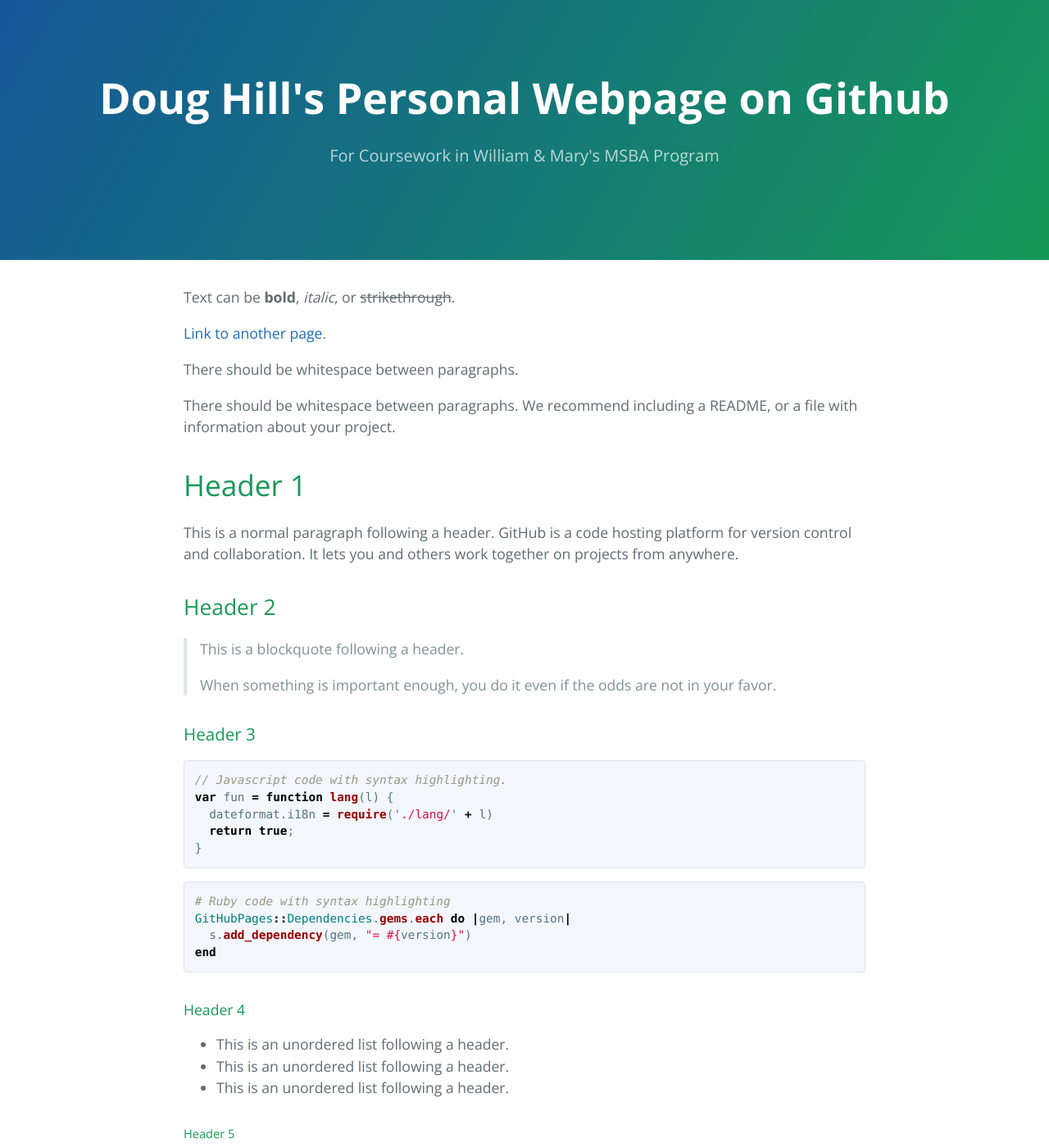
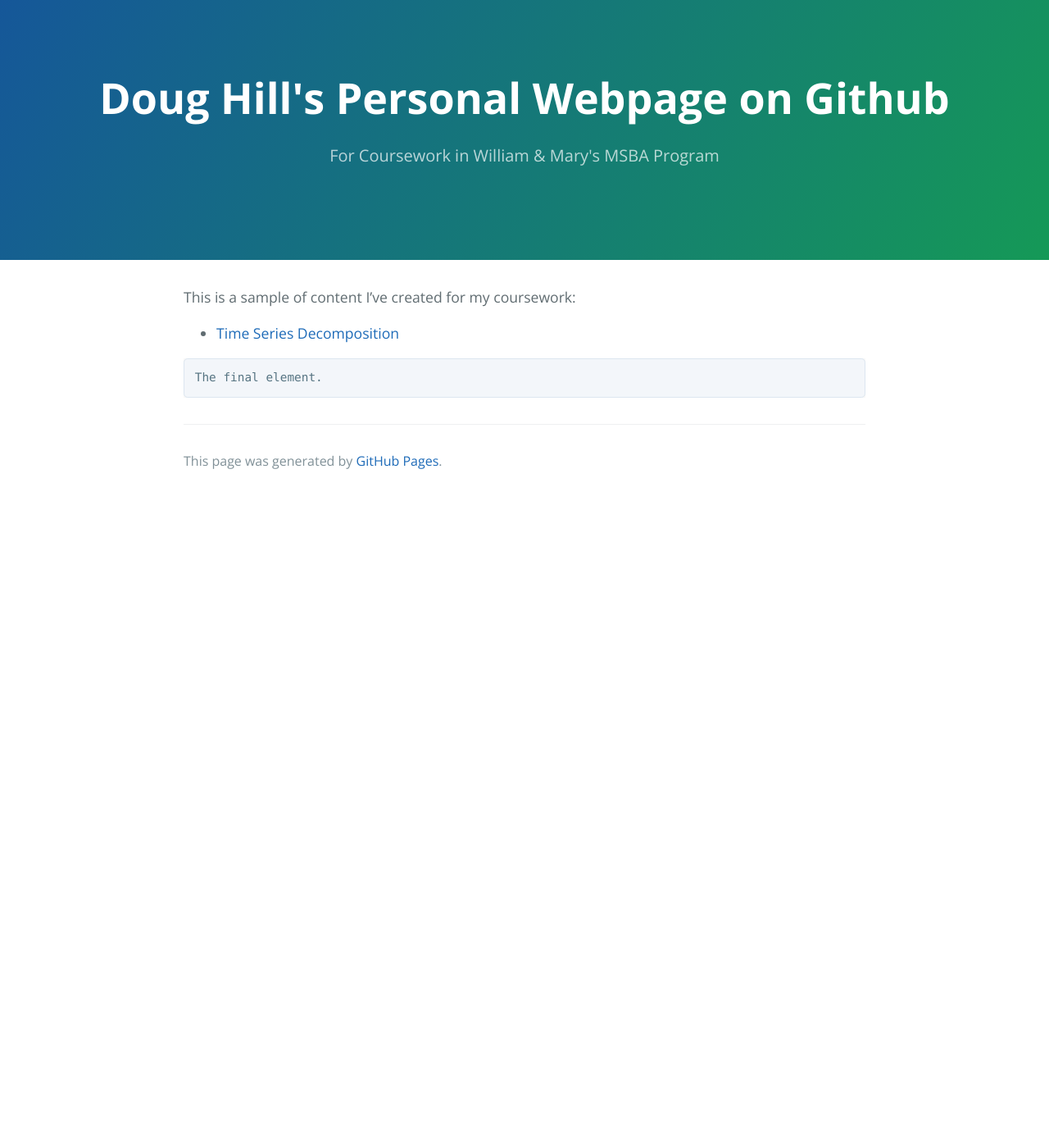
Before and after one commit to drhill01/drhill01.github.io, a Jekyll site: the page built from index.md, in a window 1280 px wide and 1400 px high. Shown: the whole window at 82% size. Built offline with Jekyll 4.4.1, drawn with Linux system fonts in a browser that asks for light colours; our own code applies the rules of GitHub Pages for plain Markdown files; some of the changed text lies outside the part shown.

Commit message:
Update index.md

````diff
--- a/index.md
+++ b/index.md
@@ -3,121 +3,11 @@ title: Doug Hill's Personal Webpage on Github
 description: For Coursework in William & Mary's MSBA Program
 ---
 
-Text can be **bold**, _italic_, or ~~strikethrough~~.
+This is a sample of content I've created for my coursework:
 
-[Link to another page](./another-page.html).
-
-There should be whitespace between paragraphs.
-
-There should be whitespace between paragraphs. We recommend including a README, or a file with information about your project.
-
-# Header 1
-
-This is a normal paragraph following a header. GitHub is a code hosting platform for version control and collaboration. It lets you and others work together on projects from anywhere.
-
-## Header 2
-
-> This is a blockquote following a header.
->
-> When something is important enough, you do it even if the odds are not in your favor.
-
-### Header 3
-
-```js
-// Javascript code with syntax highlighting.
-var fun = function lang(l) {
-  dateformat.i18n = require('./lang/' + l)
-  return true;
-}
-```
-
-```ruby
-# Ruby code with syntax highlighting
-GitHubPages::Dependencies.gems.each do |gem, version|
-  s.add_dependency(gem, "= #{version}")
-end
-```
-
-#### Header 4
-
-*   This is an unordered list following a header.
-*   This is an unordered list following a header.
-*   This is an unordered list following a header.
-
-##### Header 5
-
-1.  This is an ordered list following a header.
-2.  This is an ordered list following a header.
-3.  This is an ordered list following a header.
-
-###### Header 6
-
-| head1        | head two          | three |
-|:-------------|:------------------|:------|
-| ok           | good swedish fish | nice  |
-| out of stock | good and plenty   | nice  |
-| ok           | good `oreos`      | hmm   |
-| ok           | good `zoute` drop | yumm  |
-
-### There's a horizontal rule below this.
-
-* * *
-
-### Here is an unordered list:
-
-*   Item foo
-*   Item bar
-*   Item baz
-*   Item zip
-
-### And an ordered list:
-
-1.  Item one
-1.  Item two
-1.  Item three
-1.  Item four
-
-### And a nested list:
-
-- level 1 item
-  - level 2 item
-  - level 2 item
-    - level 3 item
-    - level 3 item
-- level 1 item
-  - level 2 item
-  - level 2 item
-  - level 2 item
-- level 1 item
-  - level 2 item
-  - level 2 item
-- level 1 item
-
-### Small image
-
-![Octocat](https://github.githubassets.com/images/icons/emoji/octocat.png)
-
-### Large image
-
-![Branching](https://guides.github.com/activities/hello-world/branching.png)
+- [Time Series Decomposition](/timeseries/index.md)
 
 
-### Definition lists can be used with HTML syntax.
-
-<dl>
-<dt>Name</dt>
-<dd>Godzilla</dd>
-<dt>Born</dt>
-<dd>1952</dd>
-<dt>Birthplace</dt>
-<dd>Japan</dd>
-<dt>Color</dt>
-<dd>Green</dd>
-</dl>
-
-```
-Long, single-line code blocks should not wrap. They should horizontally scroll if they are too long. This line should be long enough to demonstrate this.
-```
 
 ```
 The final element.
````
